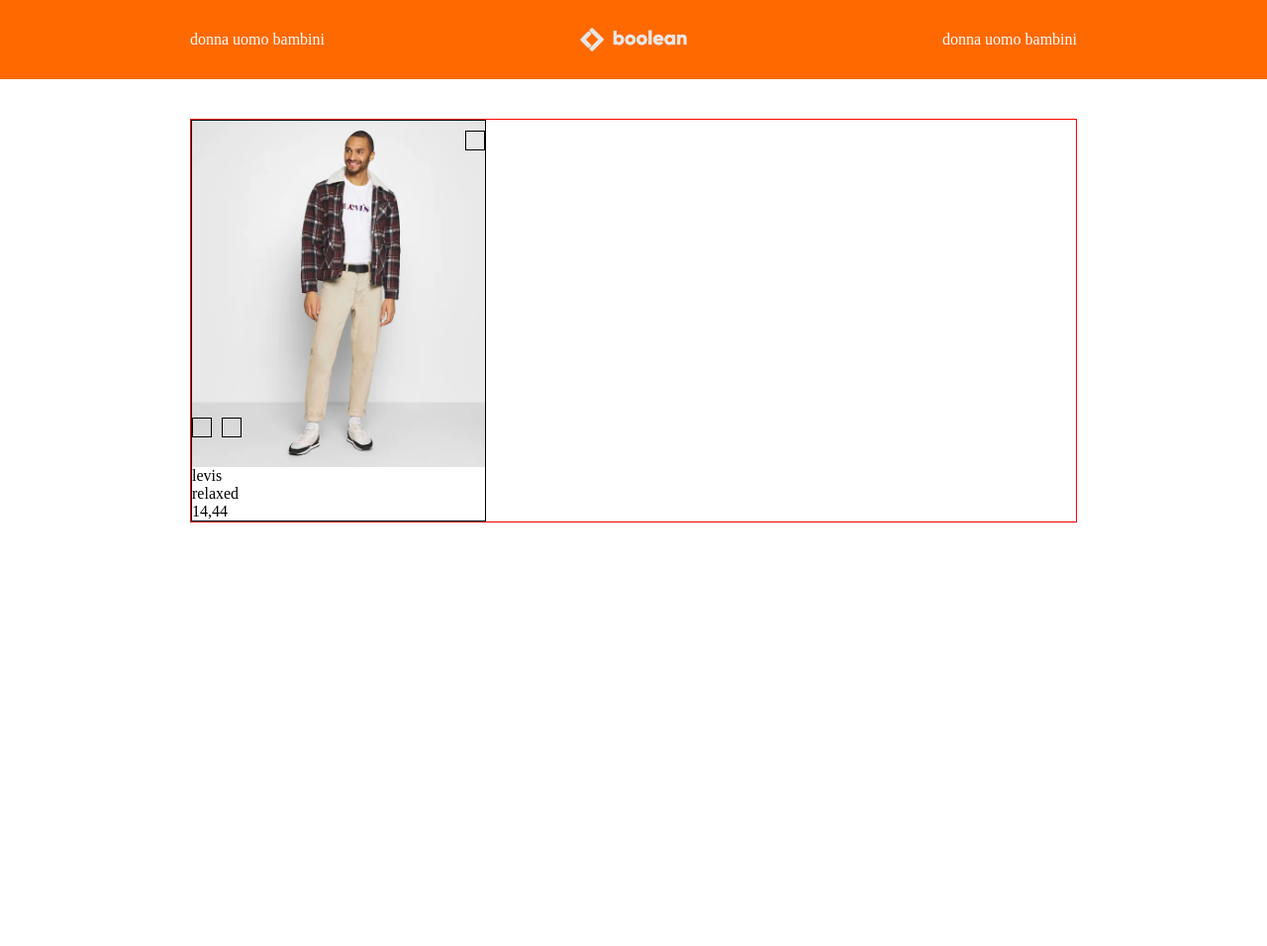
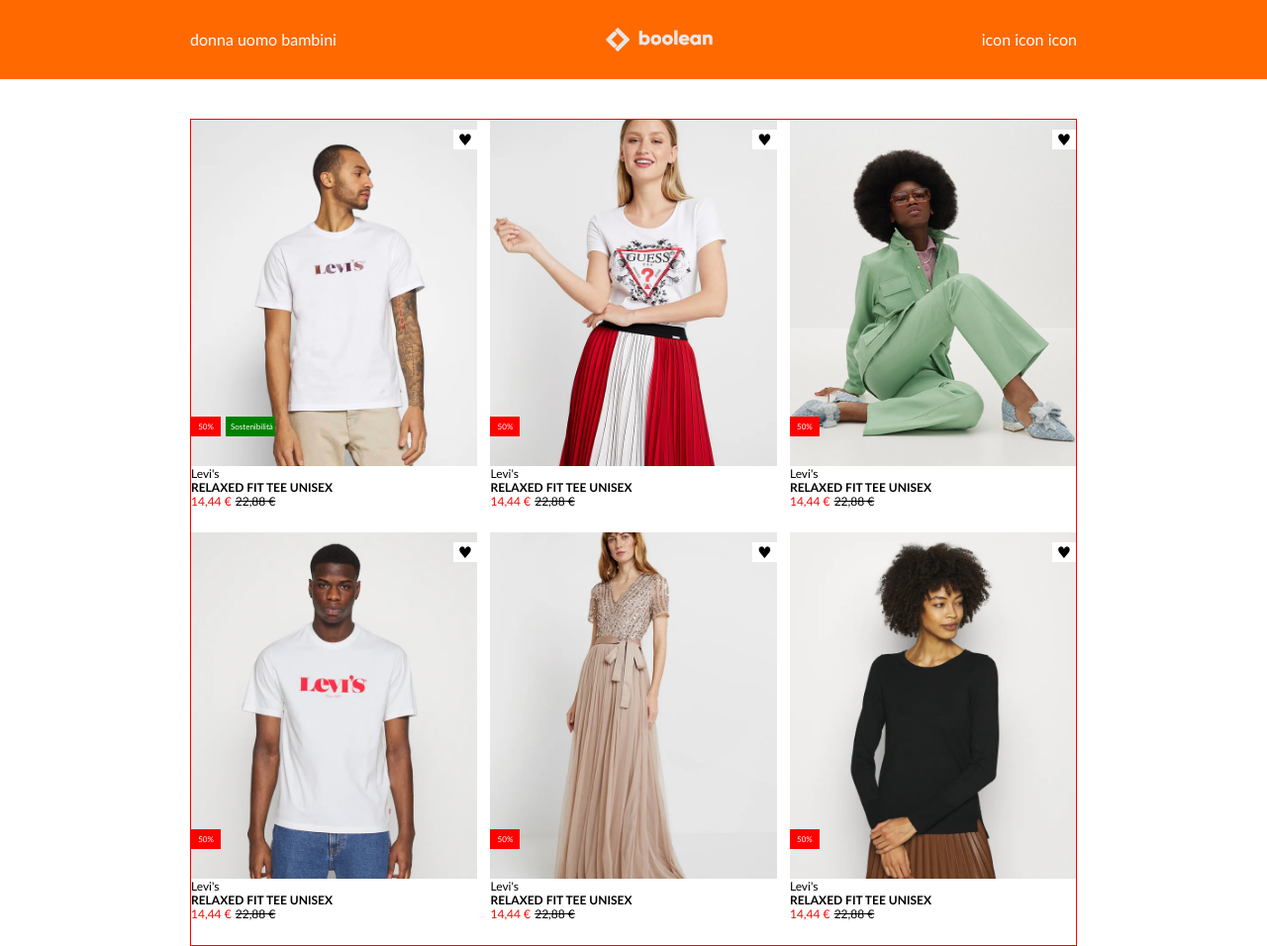
Before and after one commit to CarloDM/html-css-boolando, a plain HTML site: page index.html in a window 1280 px wide. Shown: the whole page at 99% size. Before the commit the page ends 800 px from the top, so only its background shows below. Drawn offline with Linux system fonts and the light colour scheme.

Commit message:
[main] card complete

```diff
--- a/css/style.css
+++ b/css/style.css
@@ -5,6 +5,7 @@
 }
 
 body{
+  font-family: 'Trebuchet MS', 'Lucida Sans Unicode', 'Lucida Grande', 'Lucida Sans', Arial, sans-serif;
 
 }
 
@@ -21,6 +22,10 @@ a{
   color: white;
 }
 
+.false {
+  text-decoration: line-through;
+}
+
 .container{
   margin: 0 auto;
   text-align: center;
@@ -29,6 +34,12 @@ a{
 .bk-orange{
   background-color: rgb(255, 105, 0);
 }
+
+.red {
+  color: red;
+}
+
+/* header  */
 
 header .container{
   display: flex;
@@ -49,21 +60,31 @@ header .container{
 
 }
 
+/* main  */
+
 main .container {
+  display: flex;
+  flex-wrap: wrap;
+  justify-content: space-between;
   margin-top: 40px;
   width: 70%;
+  max-width: 900px;
   border: solid 1px red;
 }
 
 .container .card {
-  width: calc(100% /3) ;
-  border: 1px solid black;
+  display: inline-block;
+  width: calc(97% /3) ;
+  min-width: 200px;
+  margin-bottom: 25px;
+  /* border: 1px solid black; */
 }
 
 .card .product {
   position: relative;
   width: 100%;
   height: 350px;
+  cursor: pointer;
 }
 
 .product img{
@@ -75,27 +96,63 @@ main .container {
   object-fit: cover;
 }
 
+.product img + img{
+  display: none;
+}
+
+.product:hover img + img{
+  display: block;
+}
+
 .preferiti , .sale , .category {
   position: absolute;
-  width: 20px;
+  padding: 0px 5px;
   height: 20px;
-  border: solid 1px black;
 }
 
 .preferiti{
+  background-color: white;
   top: 10px;
   right: 0px
 }
 
+.preferiti:hover{
+  background-color: white;
+  color: red;
+
+}
+
 .sale {
+  background-color: red;
+  color: white;
+  width: 30px;
+  font-size: 8px;
+  line-height: 20px;
   bottom: 30px;
 }
 
 .category{
+  background-color: green;
   bottom: 30px;
-  left: 30px;
+  left: 35px;
+  width: 50px;
+  font-size: 8px;
+  line-height: 20px;
 }
 
 .card .info {
   text-align: left;
+  line-height: 12px;
 }
+
+.card .info span {
+  font-size: 12px;
+
+}
+
+.card .info .name {
+  text-transform:uppercase;
+  font-weight:bolder;
+  font-size: 12px;
+
+}
--- a/index.html
+++ b/index.html
@@ -24,9 +24,9 @@
       </div>
 
       <div class="icon">
-        <a class="white" href="#">donna</a>
-        <a class="white" href="#">uomo</a>
-        <a class="white" href="#">bambini</a>
+        <a class="white" href="#">icon</a>
+        <a class="white" href="#">icon</a>
+        <a class="white" href="#">icon</a>
       </div>
     </div>
 
@@ -34,22 +34,100 @@
 
   <main>
     <div class="container">
+
       <div class="card">
-
         <div class="product">
           <img src="img/1.webp" alt="">
           <img src="img/1b.webp" alt="">
-          <div class="preferiti"></div>
-          <div class="sale"></div>
-          <div class="category"></div>
+          <div class="preferiti">&hearts;</div>
+          <div class="sale white">50%</div>
+          <div class="category white">
+            <span>Sostenibilità</span>
+          </div>
         </div>
         <div class="info">
-          <span class="brand">levis</span> <br>
-          <span class="name">relaxed</span> <br>
-          <span class="price">14,44</span>
+          <span class="brand">Levi's</span> <br>
+          <span class="name">relaxed fit tee unisex</span> <br>
+          <span class="price red">14,44 &euro;</span>
+          <span class="price false">22,88 &euro;</span>
         </div>
+      </div>
 
+      <div class="card">
+        <div class="product">
+          <img src="img/2.webp" alt="">
+          <img src="img/2b.webp" alt="">
+          <div class="preferiti">&hearts;</div>
+          <div class="sale white">50%</div>
+        </div>
+        <div class="info">
+          <span class="brand">Levi's</span> <br>
+          <span class="name">relaxed fit tee unisex</span> <br>
+          <span class="price red">14,44 &euro;</span>
+          <span class="price false">22,88 &euro;</span>
+        </div>
       </div>
+
+      <div class="card">
+        <div class="product">
+          <img src="img/3.webp" alt="">
+          <img src="img/3b.webp" alt="">
+          <div class="preferiti">&hearts;</div>
+          <div class="sale white">50%</div>
+        </div>
+        <div class="info">
+          <span class="brand">Levi's</span> <br>
+          <span class="name">relaxed fit tee unisex</span> <br>
+          <span class="price red">14,44 &euro;</span>
+          <span class="price false">22,88 &euro;</span>
+        </div>
+      </div>
+
+      <div class="card">
+        <div class="product">
+          <img src="img/4.webp" alt="">
+          <img src="img/4b.webp" alt="">
+          <div class="preferiti">&hearts;</div>
+          <div class="sale white">50%</div>
+        </div>
+        <div class="info">
+          <span class="brand">Levi's</span> <br>
+          <span class="name">relaxed fit tee unisex</span> <br>
+          <span class="price red">14,44 &euro;</span>
+          <span class="price false">22,88 &euro;</span>
+        </div>
+      </div>
+
+      <div class="card">
+        <div class="product">
+          <img src="img/5.webp" alt="">
+          <img src="img/5b.webp" alt="">
+          <div class="preferiti">&hearts;</div>
+          <div class="sale white">50%</div>
+        </div>
+        <div class="info">
+          <span class="brand">Levi's</span> <br>
+          <span class="name">relaxed fit tee unisex</span> <br>
+          <span class="price red">14,44 &euro;</span>
+          <span class="price false">22,88 &euro;</span>
+        </div>
+      </div>
+
+      <div class="card">
+        <div class="product">
+          <img src="img/6.webp" alt="">
+          <img src="img/6b.webp" alt="">
+          <div class="preferiti">&hearts;</div>
+          <div class="sale white">50%</div>
+        </div>
+        <div class="info">
+          <span class="brand">Levi's</span> <br>
+          <span class="name">relaxed fit tee unisex</span> <br>
+          <span class="price red">14,44 &euro;</span>
+          <span class="price false">22,88 &euro;</span>
+        </div>
+      </div>
+
     </div>
 
   </main>
```
